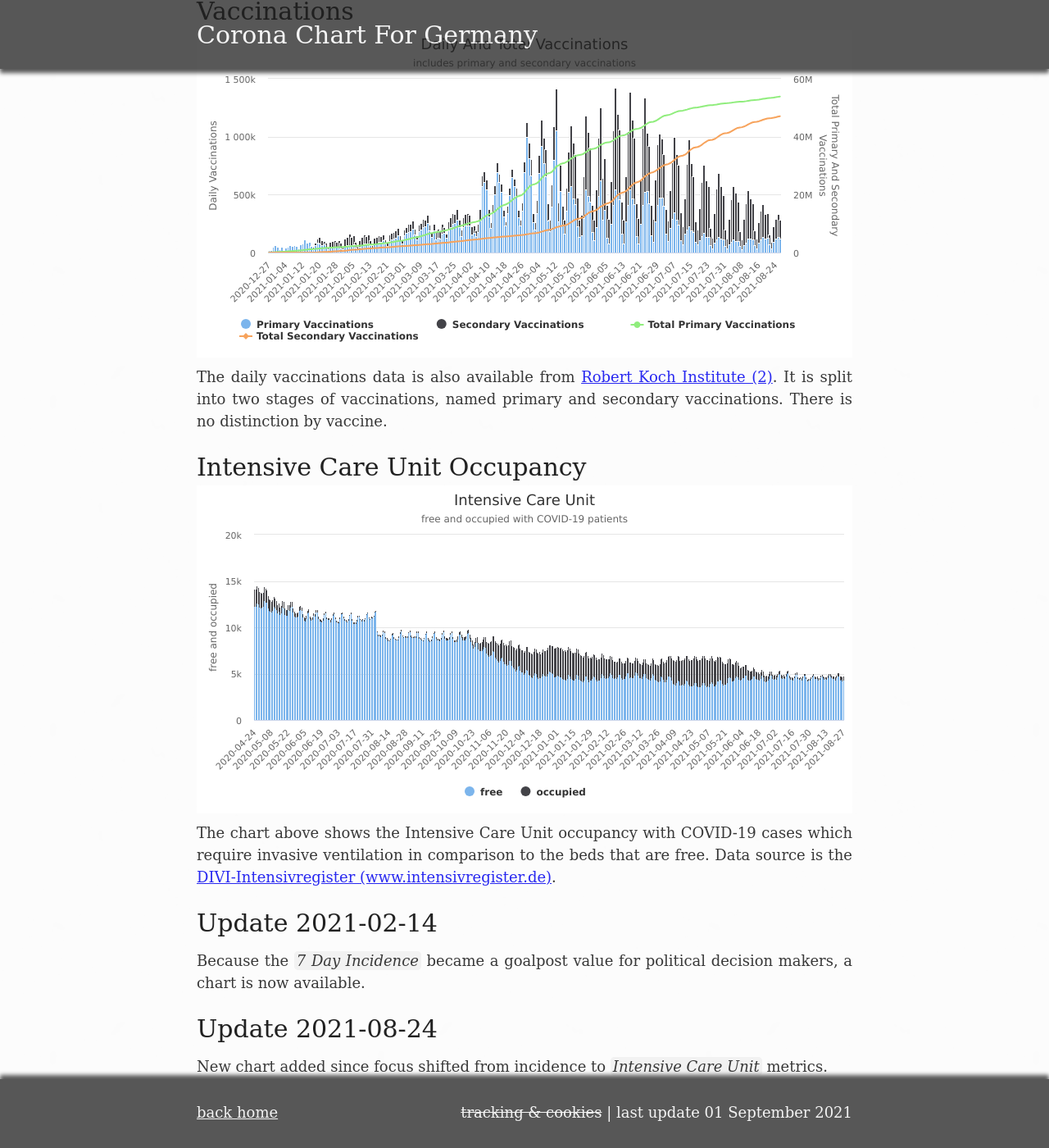
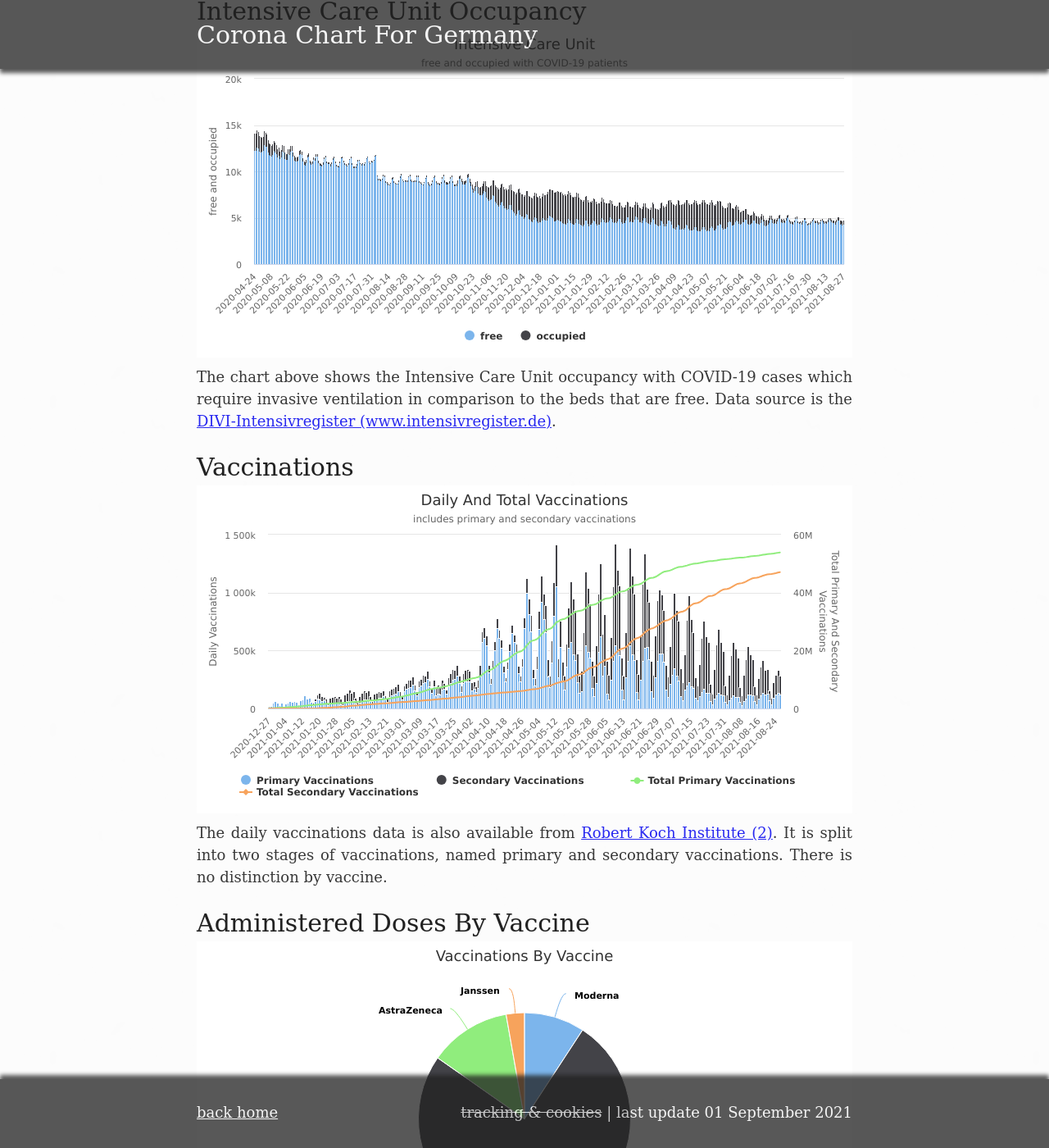
Before and after one commit to ZackDev/zackdev.github.io, a Jekyll site: the page built from _posts/2020-03-24-corona-chart-for-germany.md, in a window 1280 px wide and 1400 px high, scrolled down 1988 px. Shown: the whole window at 82% size. Built offline with Jekyll 4.4.1, drawn with Linux system fonts in a browser that asks for light colours; some of the changed text lies outside the part shown.

Commit message:
added 'vaccinations by vaccine' chart

```diff
--- a/_posts/2020-03-24-corona-chart-for-germany.md
+++ b/_posts/2020-03-24-corona-chart-for-germany.md
@@ -27,17 +27,24 @@
 
 The third chart's data plainly lists the weekly performed PCR tests. Again, the data-source is the [Robert Koch Institute (1)][2].
 
+# Intensive Care Unit Occupancy
+
+{% include div.html name="chart_corona_icuo_germany" %}
+
+The chart above shows the Intensive Care Unit occupancy with COVID-19 cases which require invasive ventilation in comparison to the beds that are free. Data source is the [DIVI-Intensivregister (www.intensivregister.de)][4].
+
 # Vaccinations
 
 {% include div.html name="chart_corona_vaccinations_germany" %}
 
 The daily vaccinations data is also available from [Robert Koch Institute (2)][3]. It is split into two stages of vaccinations, named primary and secondary vaccinations. There is no distinction by vaccine.
 
-# Intensive Care Unit Occupancy
+# Administered Doses By Vaccine
 
-{% include div.html name="chart_corona_icuo_germany" %}
+{% include div.html name="chart_corona_vaccinations_by_vaccine_germany" %}
 
-The chart above shows the Intensive Care Unit occupancy with COVID-19 cases which require invasive ventilation in comparison to the beds that are free. Data source is the [DIVI-Intensivregister (www.intensivregister.de)][4].
+Administered doses grouped by vaccine.
+
 
 [1]: <https://github.com/CSSEGISandData/COVID-19> "COVID-19 Data Repository by the Center for Systems Science and Engineering (CSSE) at Johns Hopkins University"
 [2]: <https://www.rki.de/DE/Content/InfAZ/N/Neuartiges_Coronavirus/Daten/Testzahlen-gesamt.xlsx?__blob=publicationFile> "Erfassung der SARS-CoV-2-Testzahlen in Deutschland"
--- a/assets/js/corona.js
+++ b/assets/js/corona.js
@@ -3,6 +3,7 @@
   let weekly_tests_url = "/assets/json/corona_germany_weekly_tests.json";
   let daily_vaccinations_url = "/assets/json/corona_germany_daily_vaccinations.json";
   let daily_icuo_url = "/assets/json/corona_germany_daily_icuo.json";
+  let vaccinations_by_vaccine_url = "/assets/json/corona_germany_vaccinations_by_vaccine.json"
 
   async_request(daily_cases_url, "json", true)
     .then(
@@ -25,6 +26,12 @@
   async_request(daily_icuo_url, "json", true)
     .then(
       resolve => get_async_daily_icuo_callback(resolve),
+      reject => console.log(reject)
+    )
+
+  async_request(vaccinations_by_vaccine_url, "json", true)
+    .then(
+      resolve => get_async_vaccinations_by_vaccine_callback(resolve),
       reject => console.log(reject)
     )
 };
@@ -136,6 +143,22 @@
   }
 
   draw_daily_icuo_chart(data_obj);
+}
+
+const get_async_vaccinations_by_vaccine_callback = (callback_object) => {
+  let moderna_count = callback_object.response.Moderna;
+  let astrazeneca_count = callback_object.response.AstraZeneca;
+  let janssen_count = callback_object.response.Janssen;
+  let comirnaty_count = callback_object.response.Comirnaty;
+
+  let data_obj = {
+    moderna: moderna_count,
+    astrazeneca: astrazeneca_count,
+    janssen: janssen_count,
+    comirnaty: comirnaty_count
+  }
+
+  draw_vaccinations_by_vaccine_chart(data_obj);
 }
 
 const incidence = (span, cases) => {
@@ -458,4 +481,38 @@
   });
 }
 
+function draw_vaccinations_by_vaccine_chart(data_obj) {
+  var vaccinations_by_vaccine_chart = Highcharts.chart('chart_corona_vaccinations_by_vaccine_germany', {
+    chart: {
+      type: 'pie'
+    },
+    title: {
+      text: 'Vaccinations By Vaccine'
+    },
+    series: [{
+      name: 'doses',
+      colorByPoint: true,
+      data: [
+        {
+          name: 'Moderna',
+          y: data_obj.moderna
+        }, {
+          name: 'Comirnaty',
+          y: data_obj.comirnaty
+        }, {
+          name: 'AstraZeneca',
+          y: data_obj.astrazeneca
+        }, {
+          name: 'Janssen',
+          y: data_obj.janssen
+        }
+      ]
+    }]
+    ,
+    credits: {
+      enabled: false
+    }
+  });
+}
+
 new Init(init_corona);
--- /dev/null
+++ b/assets/json/corona_germany_vaccinations_by_vaccine.json
@@ -0,0 +1 @@
+{"Moderna": 9362515, "AstraZeneca": 12641958, "Janssen": 2822108, "Comirnaty": 76578842}
```
